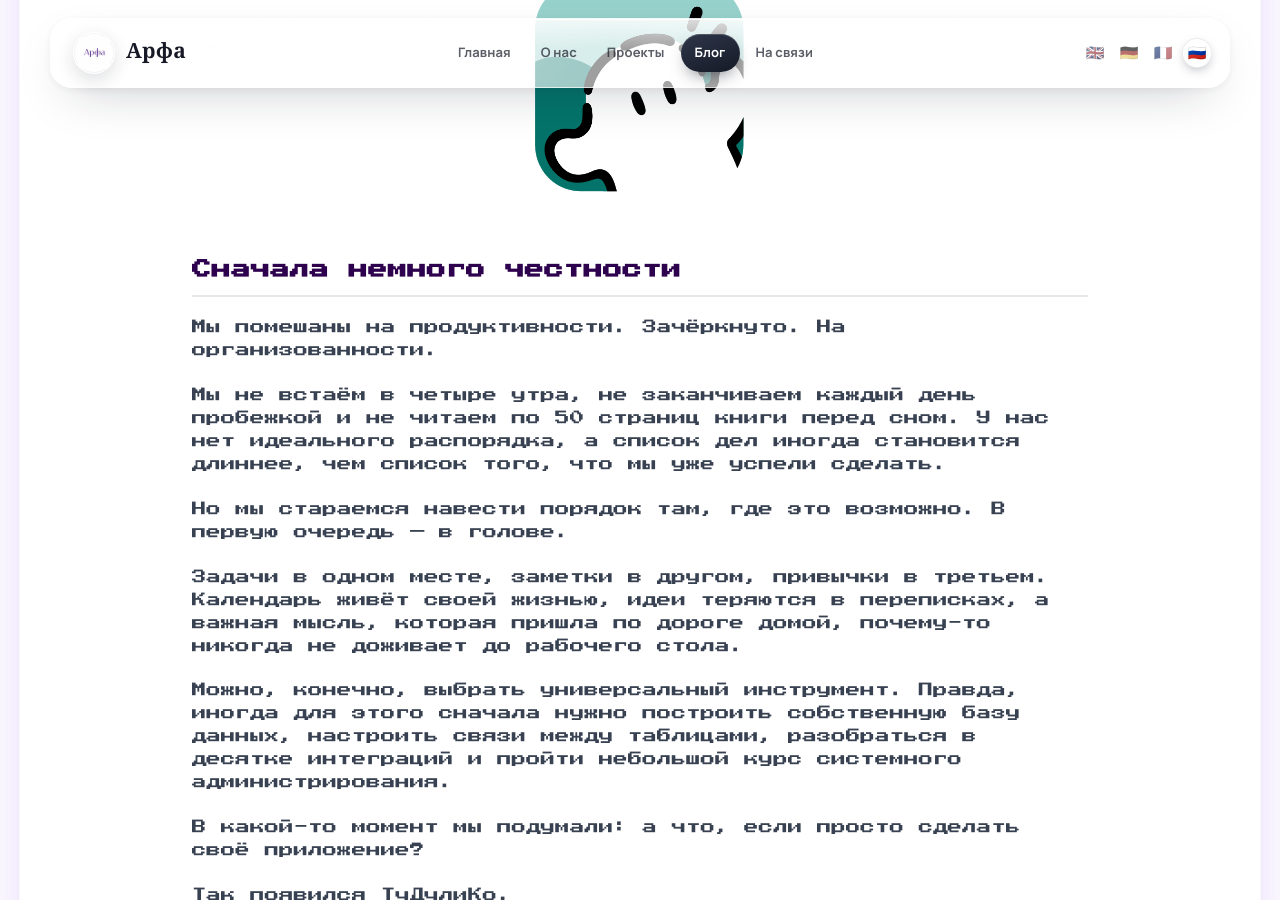
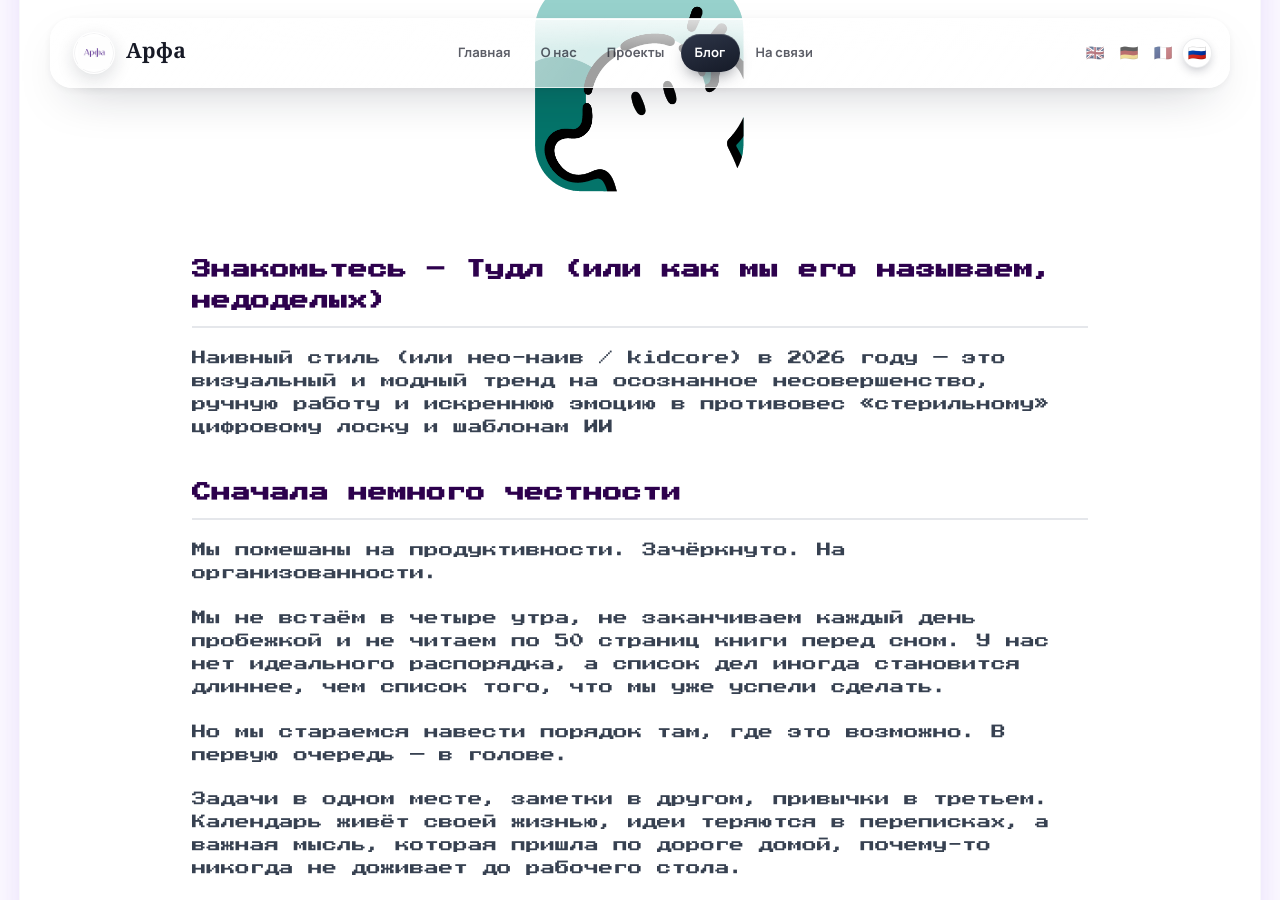
Before and after one commit to Rafadelya/rafadelya.github.io, a Jekyll site: the page blog/ru/posts/todoolico.ru.html, which Jekyll copies as it is, in a window 1280 px wide and 900 px high, scrolled down 1130 px. Built offline with Jekyll 4.4.1, drawn with Linux system fonts in a browser that asks for light colours.

Commit message:
Blog: add Toodle and naive-style note to ToDooliCo post

```diff
--- a/blog/ru/posts/todoolico.ru.html
+++ b/blog/ru/posts/todoolico.ru.html
@@ -100,6 +100,8 @@
           <div class="media-container" style="max-width:260px;margin:0 auto 32px;">
             <img src="../../../projects/ToDooliCo/ToDooliCo_Russia/toodle/Toodle.png" alt="Тудл" class="post-image">
           </div>
+          <h2 class="post-heading">Знакомьтесь – Тудл (или как мы его называем, недоделых)</h2>
+          <p class="post-text">Наивный стиль (или нео-наив / kidcore) в 2026 году — это визуальный и модный тренд на осознанное несовершенство, ручную работу и искреннюю эмоцию в противовес «стерильному» цифровому лоску и шаблонам ИИ</p>
           <h2 class="post-heading">Сначала немного честности</h2>
           <p class="post-text">Мы помешаны на продуктивности. Зачёркнуто. На организованности.</p>
           <p class="post-text">Мы не встаём в четыре утра, не заканчиваем каждый день пробежкой и не читаем по 50 страниц книги перед сном. У нас нет идеального распорядка, а список дел иногда становится длиннее, чем список того, что мы уже успели сделать.</p>
```
